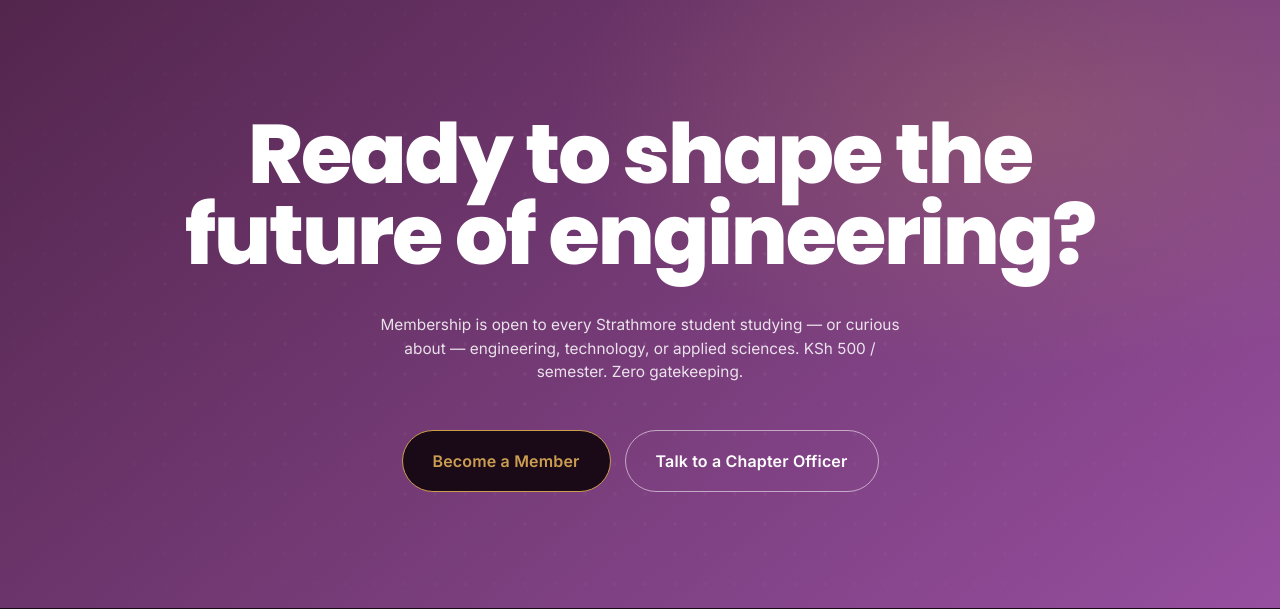
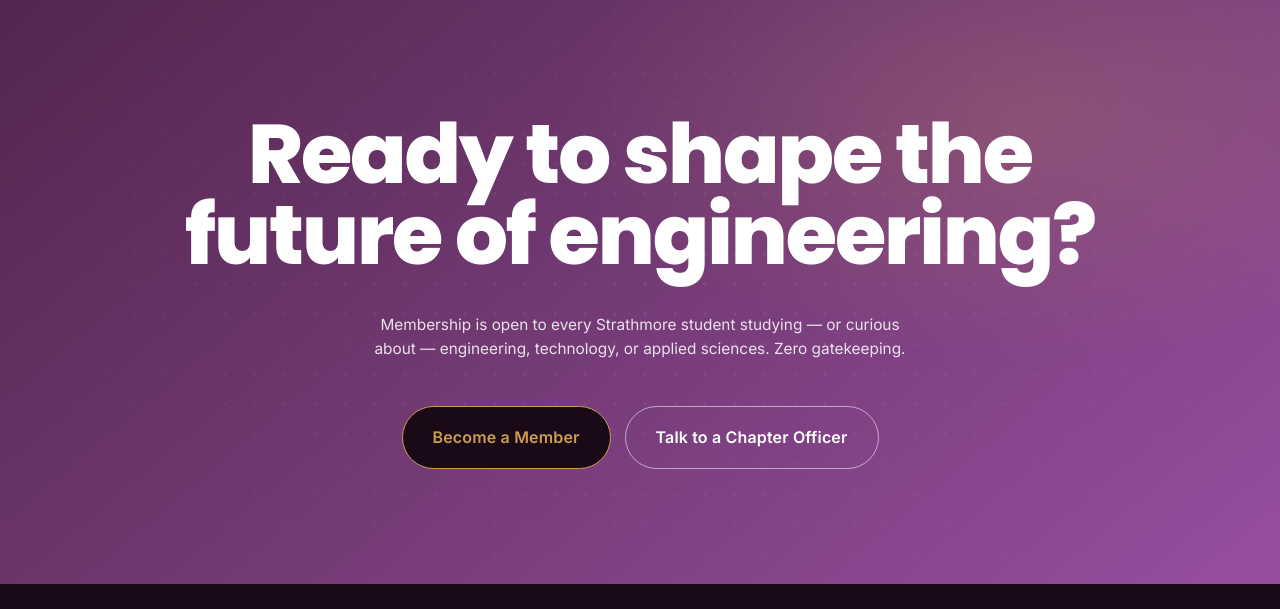
Before and after one commit to ietstrathmoreuniversity-oss/iet-suwebsite, a Django app: page / in a window 1280 px wide. Shown: the part 5470-6079 px from the top of the page. Run offline with Django 5.2, Linux system fonts and the light colour scheme; data that the repository does not hold is empty.

Commit message:
Update index.html

```diff
--- a/templates/core/index.html
+++ b/templates/core/index.html
@@ -365,7 +365,7 @@
   <div class="join__pattern" aria-hidden="true"></div>
   <div class="container join__inner reveal">
     <h2 class="display join__title">Ready to shape the<br/>future of engineering?</h2>
-    <p class="join__sub">Membership is open to every Strathmore student studying — or curious about — engineering, technology, or applied sciences. KSh 500 / semester. Zero gatekeeping.</p>
+    <p class="join__sub">Membership is open to every Strathmore student studying — or curious about — engineering, technology, or applied sciences. Zero gatekeeping.</p>
     <div class="join__ctas">
       <a href="https://docs.google.com/forms/d/e/1FAIpQLScpkomfl3yjYB6t444UOVd5xhHyL6xnYRF8dVSWmepoPyvjCw/viewform" target="_blank" rel="noopener noreferrer" class="btn btn--gold btn--lg">Become a Member</a>
       <a href="mailto:iet.strathmoreuniversity@gmail.com" class="btn btn--ghost btn--lg">Talk to a Chapter Officer</a>
```
